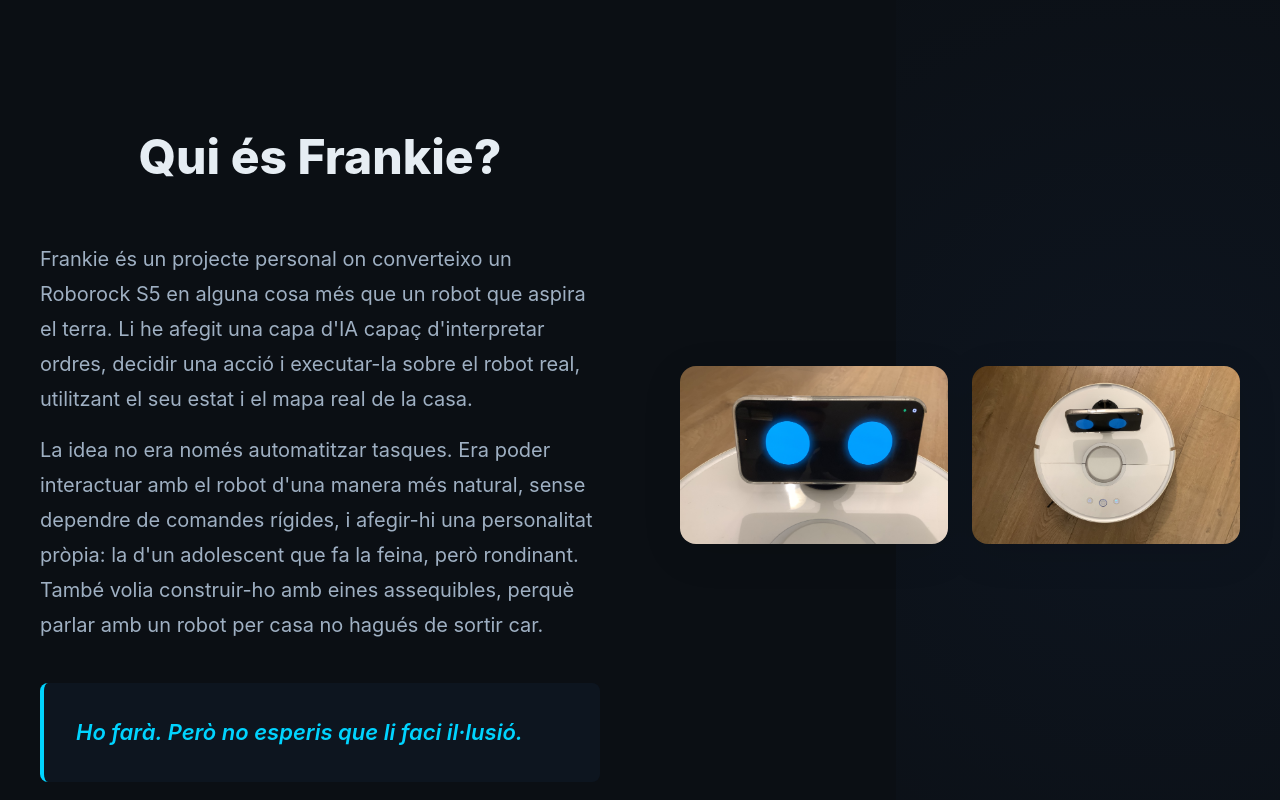
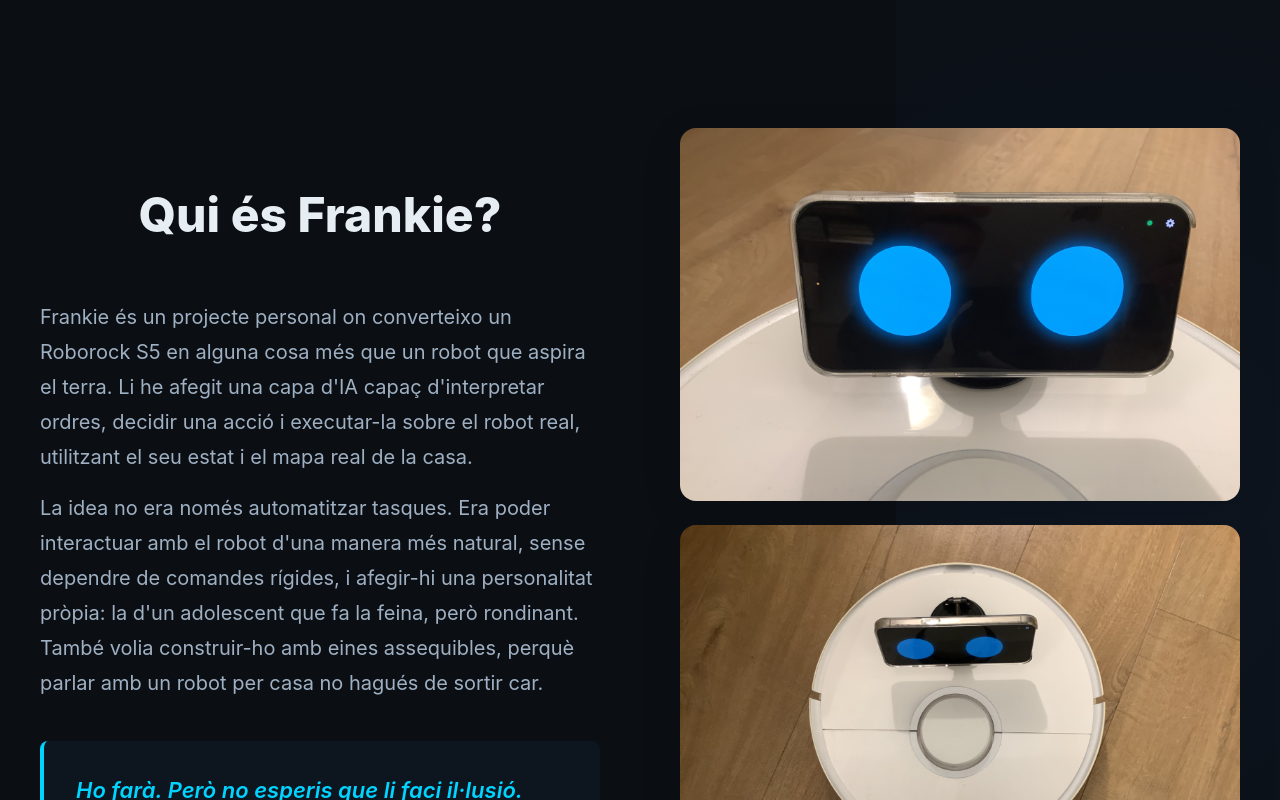
Before and after one commit to francbonet/roborock-frankie-website, a React (Vite) app: page / in a window 1280 px wide. Shown: the part 800-1600 px from the top of the page. Built offline with nearby package versions, Linux system fonts and the light colour scheme.

Commit message:
style: canvia grid de visuals a una sola columna

```diff
--- a/src/components/AboutFrankie.css
+++ b/src/components/AboutFrankie.css
@@ -67,7 +67,7 @@
 
 .about-frankie__visuals {
   display: grid;
-  grid-template-columns: repeat(2, 1fr);
+  grid-template-columns: repeat(1, 1fr);
   gap: 1.5rem;
 }
 
```
